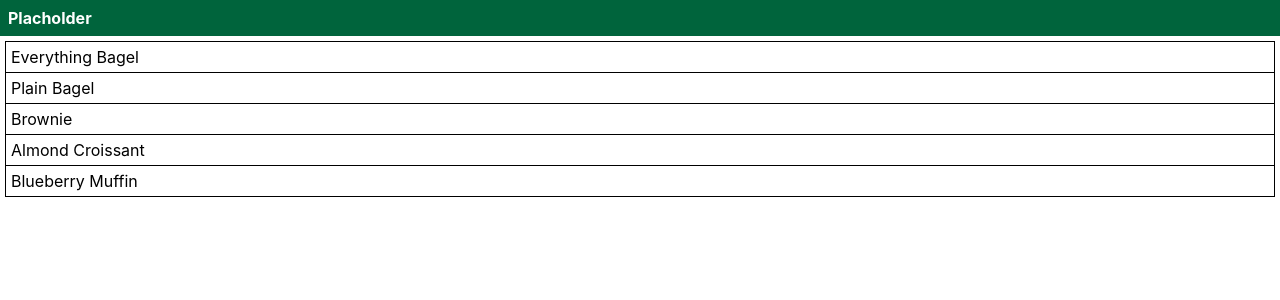
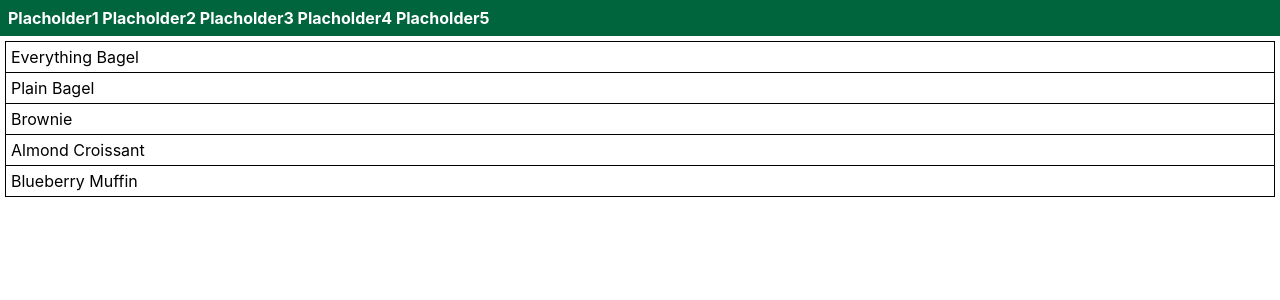
Before and after one commit to holdenout/freezer-pull, a React (Create React App) app in the folder client/: page / in a window 1280 px wide. Shown: the top 300 px of the page. Built offline with nearby package versions, Linux system fonts and the light colour scheme.

Commit message:
Add placeholders and scrolling to navbar

```diff
--- a/client/src/NavBar.css
+++ b/client/src/NavBar.css
@@ -1,4 +1,6 @@
 .navbar {
+  overflow: auto;
+  white-space: nowrap;
   background-color: #00643c;
   color: #ffffff;
   padding: 0.5em;
--- a/client/src/NavBar.jsx
+++ b/client/src/NavBar.jsx
@@ -3,7 +3,7 @@ import './NavBar.css';
 export default function NavBar() {
   return (
     <div className="navbar">
-      Placholder
+      Placholder1 Placholder2 Placholder3 Placholder4 Placholder5
     </div>
   )
 }
```
